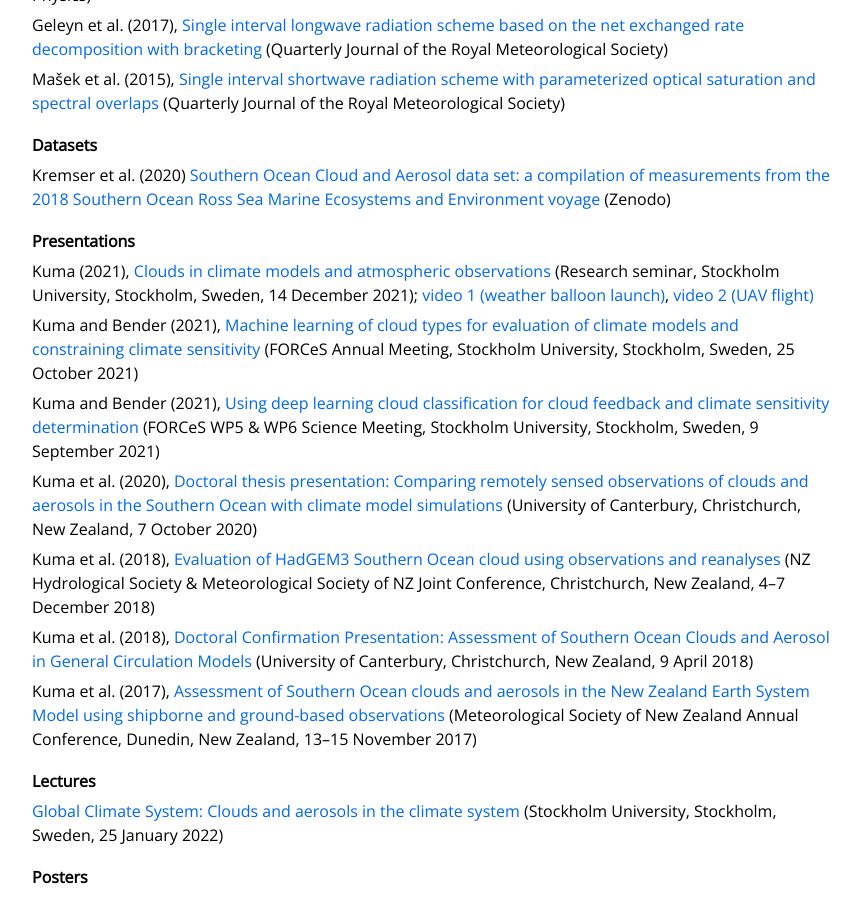
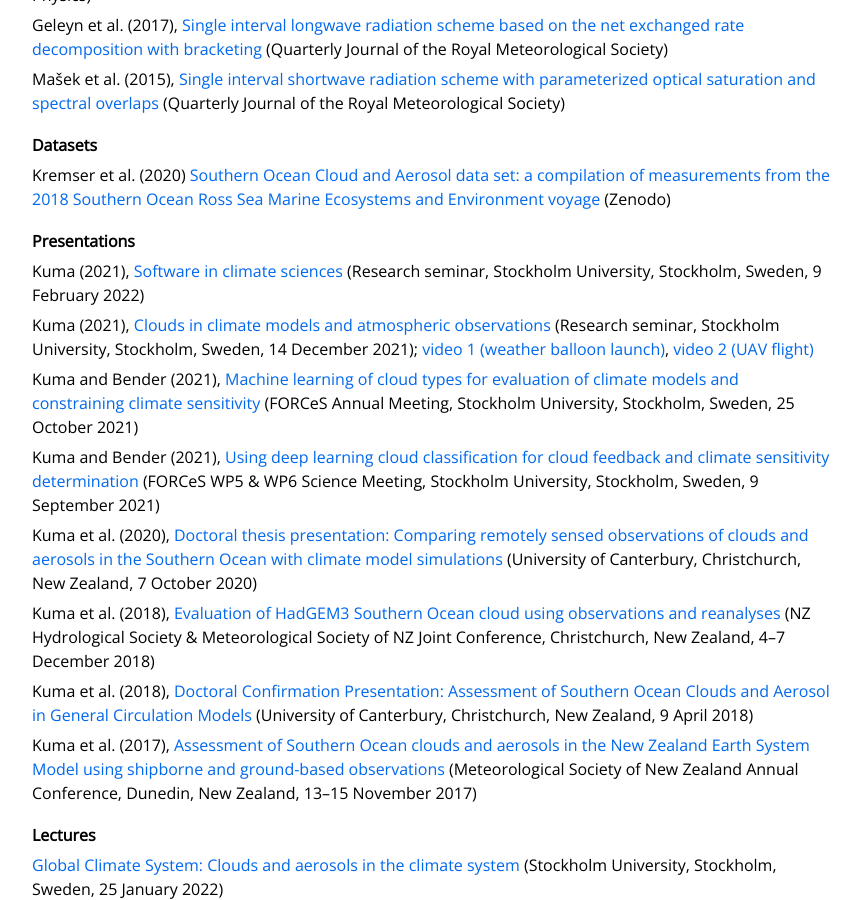
Before and after one commit to peterkuma/peterkuma.net, a Jekyll site: the page built from science/index.md, in a window 1280 px wide and 900 px high, scrolled down 697 px. Shown: the whole window, without its empty margins (208-1068 px from the left). Built offline with Jekyll 4.4.1, drawn with Linux system fonts in a browser that asks for light colours.

Commit message:
Add a presentation

```diff
--- a/science/index.md
+++ b/science/index.md
@@ -34,6 +34,8 @@ Mašek et al. (2015), [Single interval shortwave radiation scheme with parameter
 Kremser et al. (2020) [Southern Ocean Cloud and Aerosol data set: a compilation of measurements from the 2018 Southern Ocean Ross Sea Marine Ecosystems and Environment voyage](https://zenodo.org/record/4060237) (Zenodo)
 
 ## Presentations
+
+Kuma (2021), [Software in climate sciences](https://zenodo.org/record/6025116) (Research seminar, Stockholm University, Stockholm, Sweden, 9 February 2022)
 
 Kuma (2021), [Clouds in climate models and atmospheric observations](https://zenodo.org/record/5905775) (Research seminar, Stockholm University, Stockholm, Sweden, 14 December 2021); [video 1 (weather balloon launch)](https://files.peterkuma.net/media/svxde2yho3/radiosonde.webm), [video 2 (UAV flight)](https://files.peterkuma.net/media/3k146je3bn/uav.webm)
 
```
